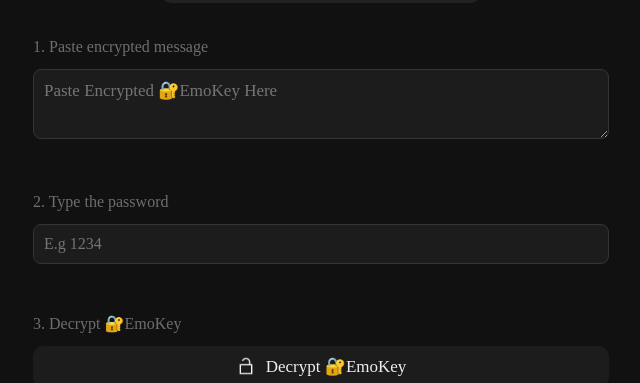
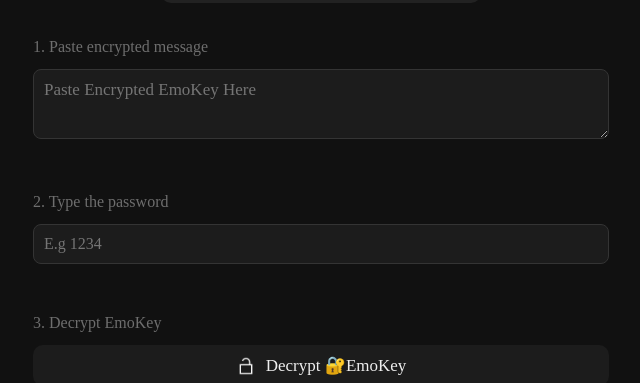
Before and after one commit to luvnft/Text-to-Emoji-E-D, a plain HTML site: page index.html in a window 1280 px wide. Both pictures are taken after a click on the element "Decrypt 🔐EmoKey". Shown: the part 289-672 px from the top of the page, without its empty margins (319-959 px from the left). Drawn offline with Linux system fonts and the light colour scheme.

Commit message:
Update index.html

```diff
--- a/index.html
+++ b/index.html
@@ -28,10 +28,10 @@
 
         <div id="decryption">
             <h5>1. Paste encrypted message</h5>
-            <textarea placeholder="Paste Encrypted 🔐EmoKey Here" name="" id="emojimsg" cols="30" rows="10"></textarea>
+            <textarea placeholder="Paste Encrypted EmoKey Here" name="" id="emojimsg" cols="30" rows="10"></textarea>
             <h5>2. Type the password</h5>
             <input placeholder="E.g 1234" type="password" name="" id="finalpassword">
-            <h5>3. Decrypt 🔐EmoKey</h5>
+            <h5>3. Decrypt EmoKey</h5>
             <button id="decrypt-btn"><span><img src="./khulatala.png" alt=""></span>Decrypt 🔐EmoKey</button>
         </div>
 
```
